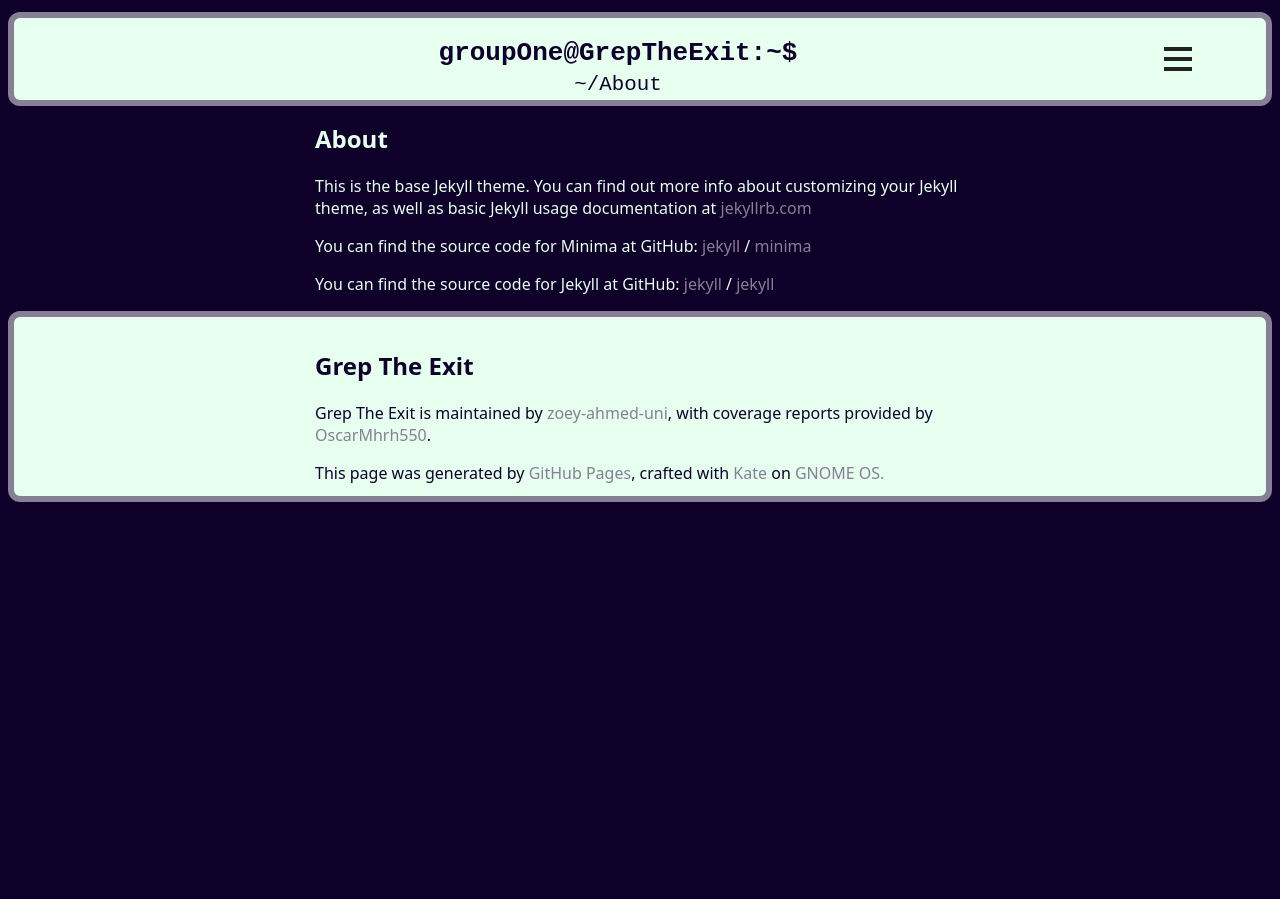
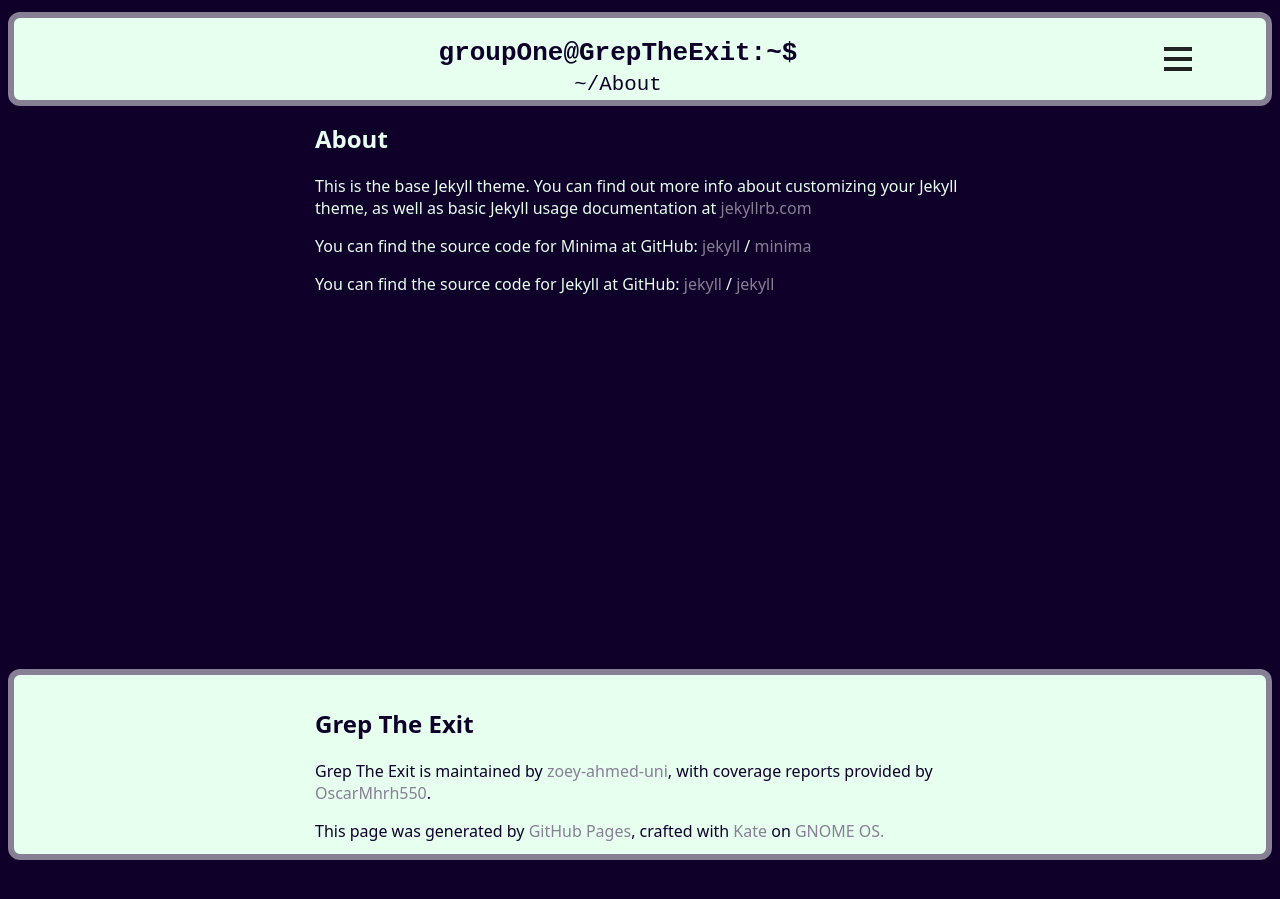
Before and after one commit to ENG1-C2G3/eng1-c2g3.github.io, a Jekyll site: the page built from about.markdown, in a window 1280 px wide. Built offline with Jekyll 4.4.1, drawn with Linux system fonts in a browser that asks for light colours.

Commit message:
style: Style tweaks * Force 100% viewport height * Fix mobile issues   * Header + footer now center fine and do not overflow.   * Popover stays centered to button * Fix accessibility issue with button not having label

```diff
--- a/_includes/header.html
+++ b/_includes/header.html
@@ -27,7 +27,7 @@
         <div class="nav-add-icon">
           <button popovertarget="new-tab-popover" class="icon-button new-tab-button"/>
           <label>
-            <img class="icons" src="/assets/icons/menu-symbolic.svg"/>
+            <img class="icons" src="/assets/icons/menu-symbolic.svg" alt="Main Menu"/>
           </label>
         </div>
       </div>
--- a/_sass/_stylesheet.scss
+++ b/_sass/_stylesheet.scss
@@ -24,6 +24,7 @@
   display: grid;
   grid-template-rows: auto 1fr auto;
   grid-template-columns: [full-width-start] 1fr [content-start] var(--content-max-width) [content-end] 1fr [full-width-end];
+  min-height: calc(100dvh - var(--header-padding)*2);
 
   & > * {
     display: grid;
@@ -69,6 +70,9 @@
 .center-box {
   display: flex;
   justify-content: center;
+  white-space: nowrap;
+  overflow: hidden;
+  text-overflow: ellipsis;
 
   & > .center-item {
     display: flex;
@@ -98,7 +102,7 @@
     padding: calc(var(--padding) / 2);
     padding-bottom: 3px;
     &:hover, &:active{
-      background-color: rgba(135, 127, 148, 0.75);
+      background-color: $tritary-color;
       transition-duration: var(--transition-duration);
     }
 }
@@ -138,12 +142,13 @@
   font-size: var(--font-size-big);
   font-weight: 900;
   position: absolute;
-  transform: translateY(-200%);
+  transform: translateY(-300%);
   margin-inline-start: var(--padding);
   padding: var(--padding);
 
   &:focus {
-    transform: translateY(0);
+    transform: translateY(5%);
+    transition-duration: var(--transition-duration);
   }
 }
 
@@ -222,8 +227,16 @@
     display: inherit;
   }
 
+  body > footer {
+    display: block;
+  }
+
   .site-nav {
     grid-template-columns: none;
     grid-gap: var(--padding);
   }
+
+  .pop-over {
+    right: calc(0% + (var(--padding) * 3.5) + 16px);
+  }
 }
```
